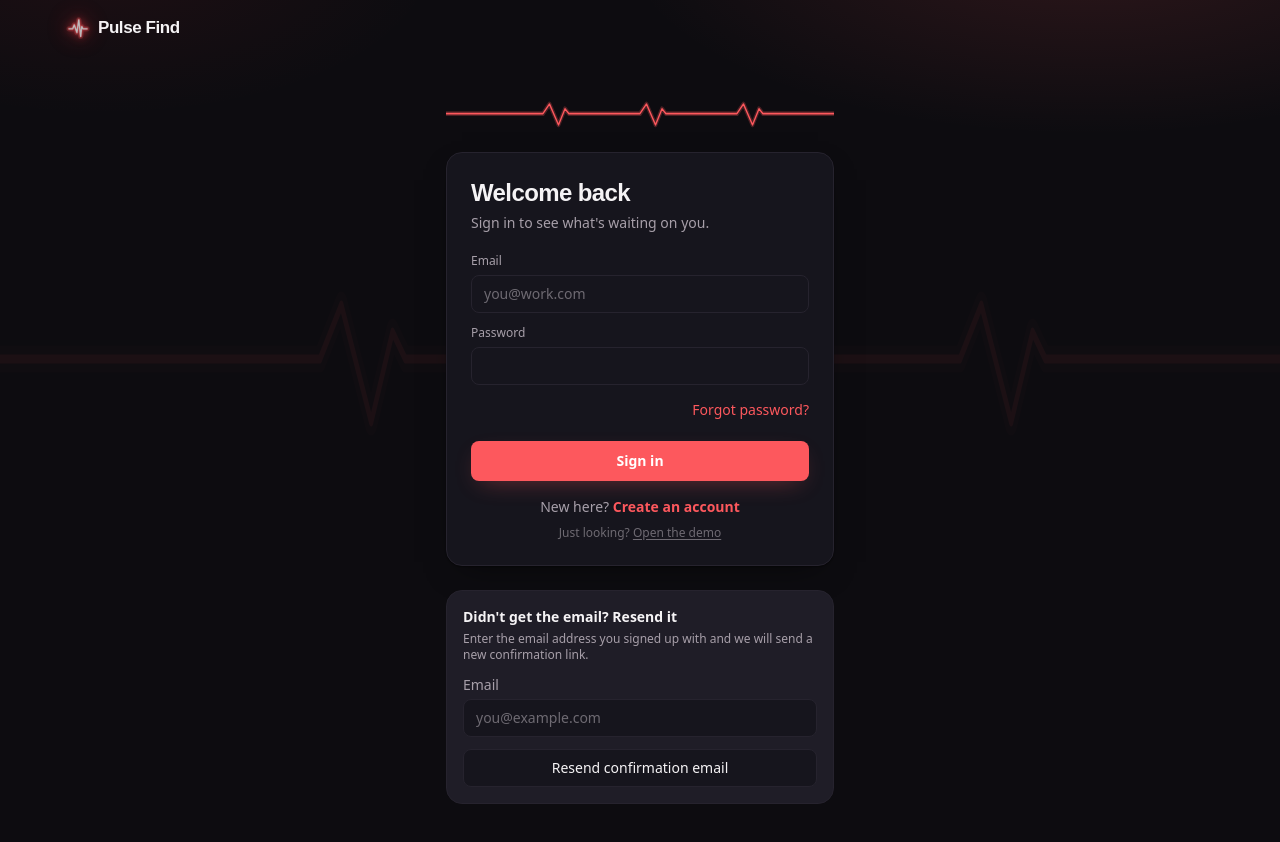
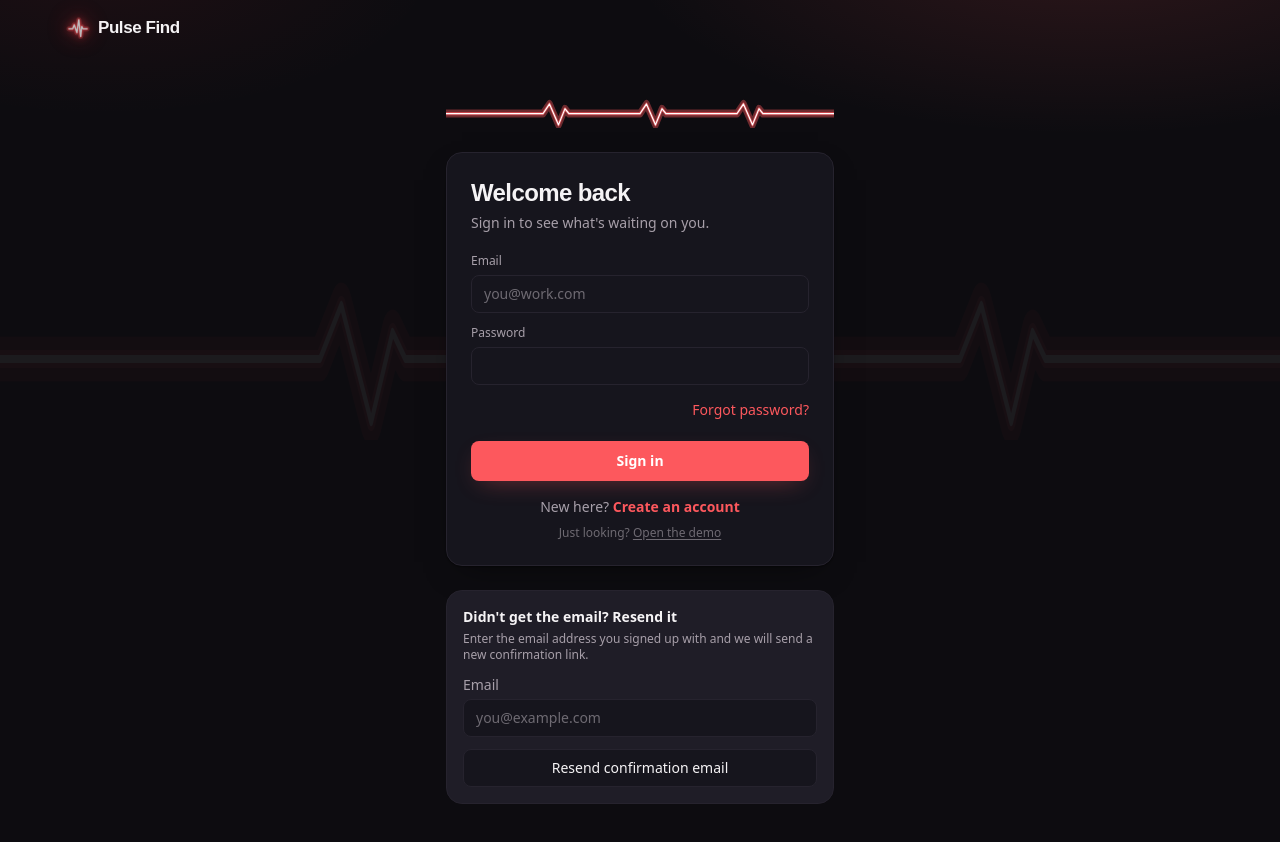
Before and after one commit to kumailrizvi890/Pulse-Find, a Next.js app: page /login in a window 1280 px wide. Shown: the top 842 px of the page. Built offline with nearby package versions, Linux system fonts and the light colour scheme; no server answers; a web font is replaced by a local one.

Commit message:
Brightened the header heartbeat line

```diff
--- a/src/components/PulseTrace.tsx
+++ b/src/components/PulseTrace.tsx
@@ -2,26 +2,43 @@
  * The Pulse Find ECG trace: an animated heartbeat line used as the brand motif
  * in the redesign shell (signed-in pages, auth) and the landing hero.
  * Decorative only; respects reduced-motion via the global CSS rule.
+ *
+ * v2 (Nov 15 2026): the trace is neon now, like the reference — a wide
+ * low-opacity halo stroke, a mid stroke, and a bright white core that
+ * draws itself. Same three-spike geometry; only the rendering changed.
  */
 export function PulseTrace({ className = "h-6 w-full", glow = true }: { className?: string; glow?: boolean }) {
+  const d =
+    "M0 22 H150 l10 -12 14 26 10 -20 6 6 H300 l10 -12 14 26 10 -20 6 6 H450 l10 -12 14 26 10 -20 6 6 H600";
   return (
     <svg viewBox="0 0 600 40" preserveAspectRatio="none" className={className} aria-hidden="true" focusable="false">
       {glow && (
+        <>
           <path
-          d="M0 22 H150 l10 -12 14 26 10 -20 6 6 H300 l10 -12 14 26 10 -20 6 6 H450 l10 -12 14 26 10 -20 6 6 H600"
+            d={d}
             fill="none"
             stroke="var(--accent)"
-          strokeOpacity="0.25"
-          strokeWidth="6"
+            strokeOpacity="0.4"
+            strokeWidth="10"
             strokeLinecap="round"
             strokeLinejoin="round"
           />
+          <path
+            d={d}
+            fill="none"
+            stroke="var(--accent)"
+            strokeOpacity="0.65"
+            strokeWidth="4"
+            strokeLinecap="round"
+            strokeLinejoin="round"
+          />
+        </>
       )}
       <path
-        d="M0 22 H150 l10 -12 14 26 10 -20 6 6 H300 l10 -12 14 26 10 -20 6 6 H450 l10 -12 14 26 10 -20 6 6 H600"
+        d={d}
         fill="none"
-        stroke="var(--accent)"
-        strokeWidth="2"
+        stroke="var(--accent-ink)"
+        strokeWidth="1.8"
         strokeLinecap="round"
         strokeLinejoin="round"
         pathLength={120}
```
Lines whose indentation alone changed are shown as unchanged.
